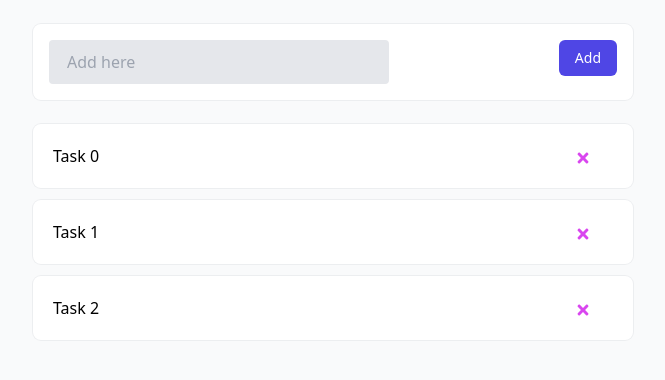
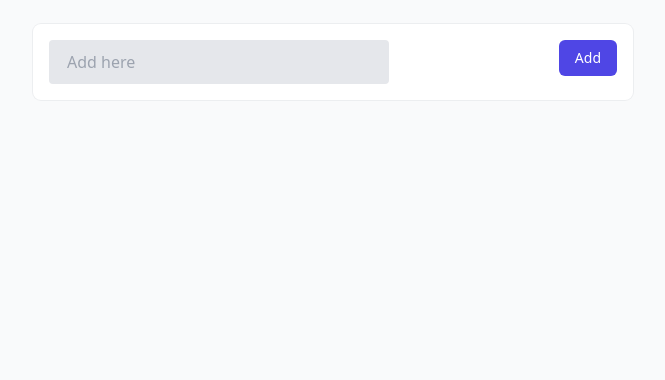
Before and after one commit to JanPoonthong/note-taking, a React (Create React App) app: page / in a window 1280 px wide. Shown: the top 380 px of the page, without its empty margins (307-972 px from the left). Built offline with nearby package versions, Linux system fonts and the light colour scheme.

Commit message:
Make x button float: right

```diff
--- a/src/App.js
+++ b/src/App.js
@@ -5,23 +5,6 @@ import Task from "./components/Task";
 
 const App = () => {
   const [tasks, setTasks] = useState([
-    {
-      id: 0,
-      text: "Task 0",
-      isDeleted: false,
-    },
-
-    {
-      id: 1,
-      text: "Task 1",
-      isDeleted: false,
-    },
-
-    {
-      id: 2,
-      text: "Task 2",
-      isDeleted: false,
-    },
   ]);
 
   return (
--- a/src/components/AddTask.js
+++ b/src/components/AddTask.js
@@ -1,7 +1,6 @@
 import { useState } from "react";
 
-const AddTask = () => {
-  const [text, setText] = useState("");
+const AddTask = ({ text, setText }) => {
   return (
     <form className="w-full">
       <div className="md:flex md:items-center">
--- a/src/components/Box.js
+++ b/src/components/Box.js
@@ -1,11 +1,19 @@
+import { Transition } from "@headlessui/react";
+import { useState } from "react";
+
 import Button from "./Button";
 import Delete from "./Delete";
 import AddTask from "./AddTask";
-import { Transition } from "@headlessui/react";
 
 const Box = ({ title, button, task, setTasks, isDeleted }) => {
+  const [text, setText] = useState("");
+
   const addNote = () => {
-    let update = { id: 4, text: "Add", isDeleted: false };
+    let update = { id: 4, text: text, isDeleted: false };
+    if (text === "") {
+      alert("Please fill up");
+      return null;
+    }
     setTasks((old_task) => [...old_task, update]);
   };
 
@@ -14,7 +22,7 @@ const Box = ({ title, button, task, setTasks, isDeleted }) => {
       "rounded-lg p-4 ring-1 ring-gray-900 ring-opacity-5 title overflow-hidden bg-white";
     return (
       <div className={boxStyle}>
-        <AddTask />
+        <AddTask text={text} setText={setText} />
         <div>
           <Button onClick={addNote} />
         </div>
--- a/src/index.css
+++ b/src/index.css
@@ -23,9 +23,7 @@ body {
 }
 
 svg {
-  display: inline;
-  vertical-align: middle;
-  margin-left: 472px;
+  float: right;
   cursor: pointer;
 }
 
```
